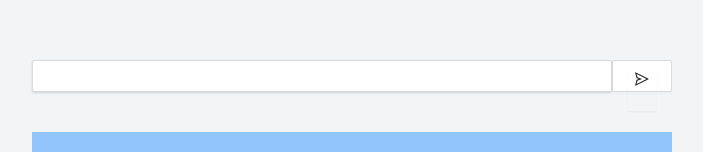
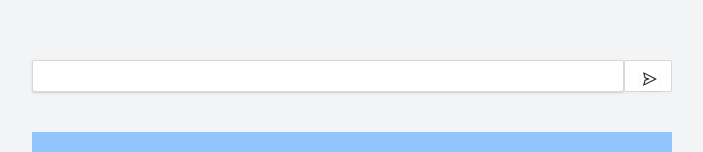
Before and after one commit to Binuraowin/cabbage-apps-todoapp, a React (Create React App) app in the folder cabbage-todoapp/: page / in a window 1280 px wide. Shown: the part 154-306 px from the top of the page, without its empty margins (288-991 px from the left). Built offline with nearby package versions, Linux system fonts and the light colour scheme.

Commit message:
Update AddTodo.tsx

```diff
--- a/cabbage-todoapp/src/Components/addTodo/AddTodo.tsx
+++ b/cabbage-todoapp/src/Components/addTodo/AddTodo.tsx
@@ -23,8 +23,8 @@ handleSubmitTodo,
       className="flex-1 rounded shadow p-2 text-grey-dark mr-2"
       onChange={handleChange}
     />
-    <Button onClick={handleSubmitTodo} type={"default"} aria-label="Add todo">
-        <SendOutlined   className="shadow-sm border-none h-10 w-7 flex h-7 w-7 flex justify-center items-center"/>
+    <Button onClick={handleSubmitTodo} type={"default"} className="shadow-sm border-none h-15 w-12 flex justify-center items-center" aria-label="Add todo">
+        <SendOutlined   className="shadow-sm border-none h-5 w-5"/>
     </Button>
   </form>
 )
```
